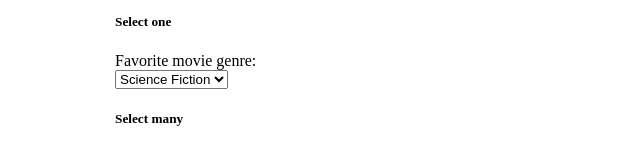
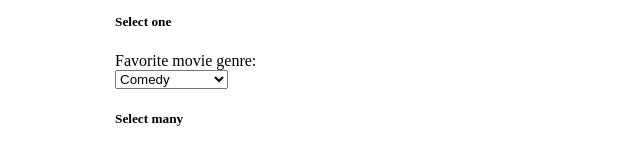
Before and after one commit to Josh-Len/kambaz-next-js, a Next.js app: page /Labs/Lab1 in a window 1280 px wide. Shown: the part 3023-3173 px from the top of the page, without its empty margins (0-640 px from the left). Built offline with nearby package versions, Linux system fonts and the light colour scheme.

Commit message:
fix some deployment error

```diff
--- a/app/Labs/Lab1/page.tsx
+++ b/app/Labs/Lab1/page.tsx
@@ -228,11 +228,11 @@ export default function Lab1() {
                     <h4 id="wd-dropdowns">Dropdowns</h4>
 
                     <h5>Select one</h5>
-<label  htmlFor="wd-select-one-genre"> Favorite movie genre: </label><br/>
+                    <label htmlFor="wd-select-one-genre"> Favorite movie genre: </label><br />
                     <select id="wd-select-one-genre">
                         <option value="COMEDY">Comedy</option>
                         <option value="DRAMA">Drama</option>
-   <option selected value="SCIFI">
+                        <option defaultValue="SCIFI">
                             Science Fiction</option>
                         <option value="FANTASY">Fantasy</option>
                     </select>
```
Also changed, not shown: app/(Kambaz)/Courses/[cid]/Assignments/[aid]/page.tsx (+8 -5 lines). Lines whose indentation alone changed are shown as unchanged.
